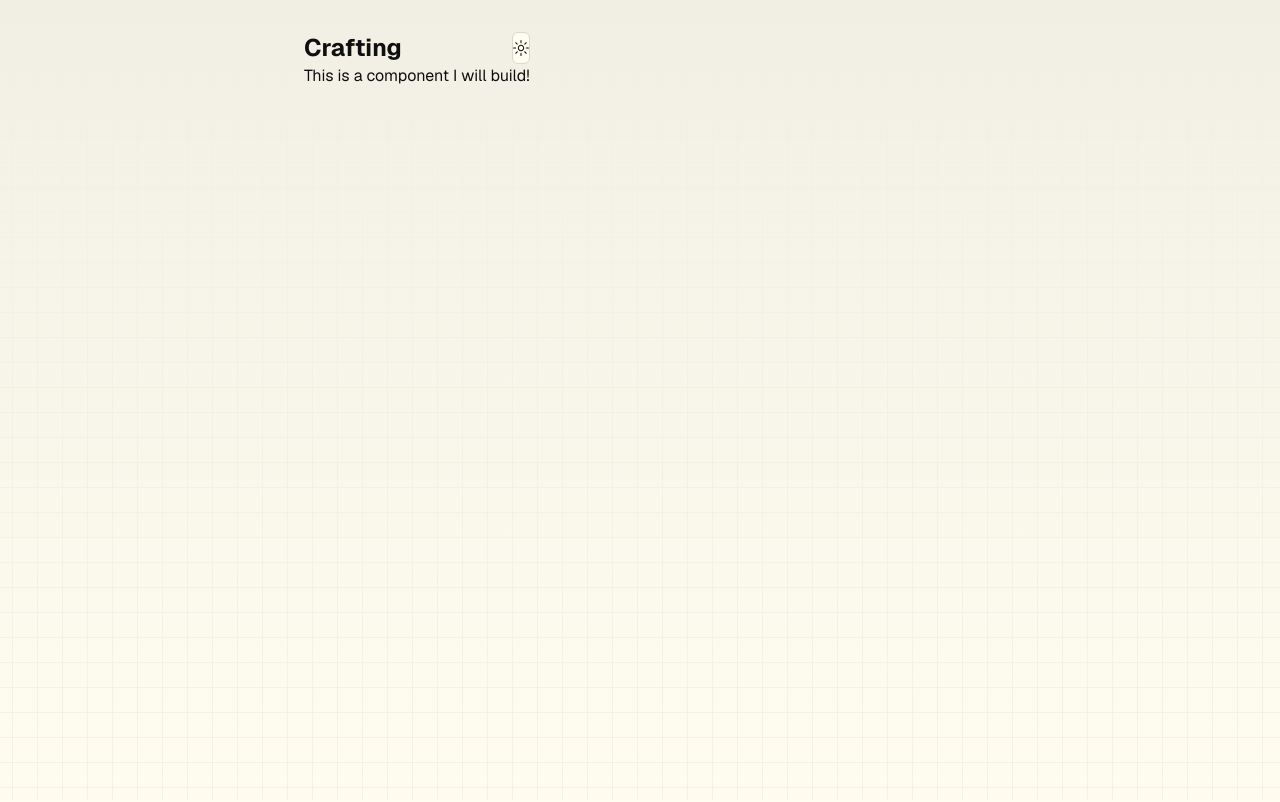
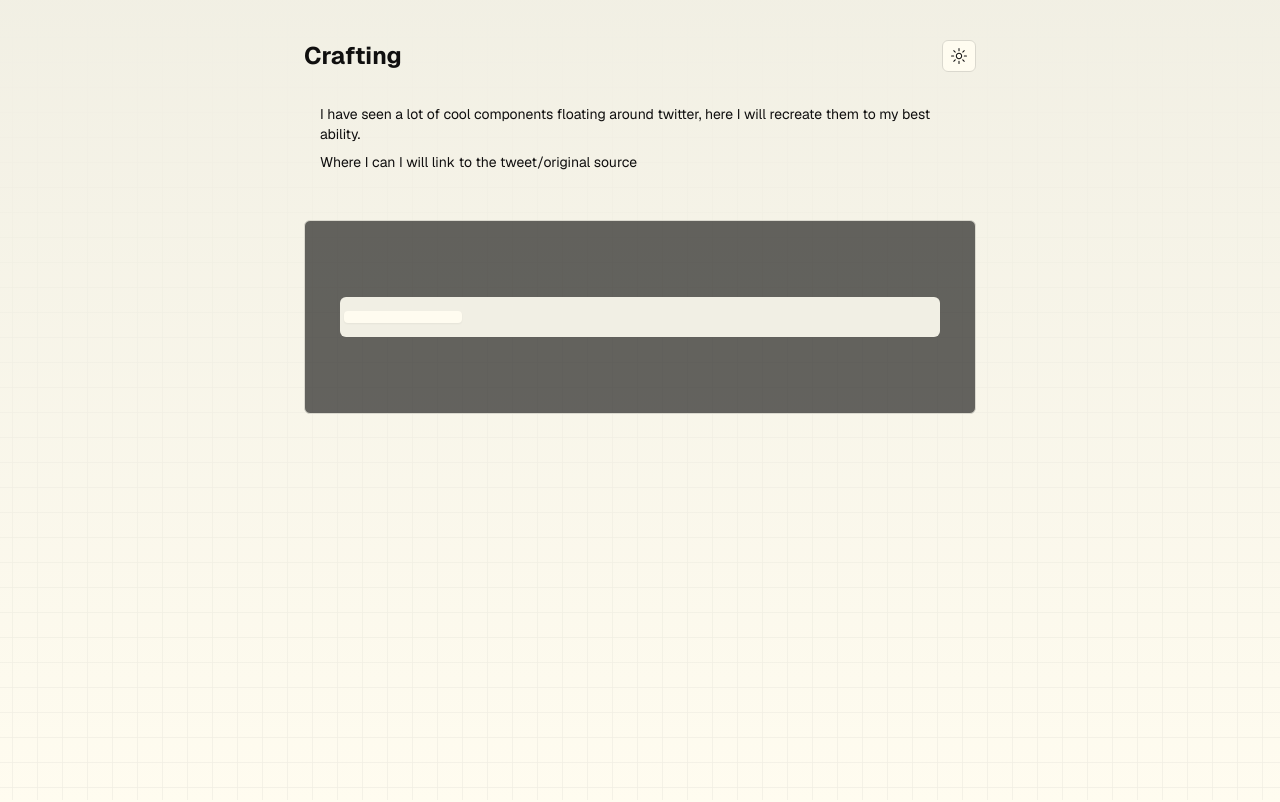
Before and after one commit to einargudnig/craft, a Next.js app: page / in a window 1280 px wide. Shown: the top 802 px of the page. Built offline with nearby package versions, Linux system fonts and the light colour scheme.

Commit message:
building first component

```diff
--- a/app/page.tsx
+++ b/app/page.tsx
@@ -1,17 +1,31 @@
-import { ThemeToggle } from "@/components/theme-toggle";
-import Image from "next/image";
+import { ThemeToggle } from '@/components/theme-toggle';
+import { ComponentContainer } from '@/components/component-container';
+import { TabsComponent } from '@/components/tabs';
+import Image from 'next/image';
 
 export default function Home() {
 	return (
 		<section className="mx-auto w-full max-w-2xl space-y-8 print:space-y-6">
 			<div className="flex items-center justify-between">
-        <div className="flex flex-col">
-          <div className="flex justify-between w-full">
+				<div className="flex flex-col w-full">
+					<div className="flex justify-between mt-2">
 						<h1 className="md:text-2xl font-bold">Crafting</h1>
 						<ThemeToggle />
 					</div>
-          <div>
-            This is a component I will build!
+					<div className="my-4 p-4">
+						<p className="text-sm">
+							I have seen a lot of cool components floating around twitter, here I
+							will recreate them to my best ability.
+						</p>
+						<p className="text-sm mt-2">
+							Where I can I will link to the tweet/original source
+						</p>
+					</div>
+					{/* <div className="mt-4">
+						<ComponentContainer />
+					</div> */}
+					<div className="mt-4">
+						<TabsComponent />
 					</div>
 				</div>
 			</div>
--- /dev/null
+++ b/components/component-container.tsx
@@ -0,0 +1,9 @@
+export function ComponentContainer() {
+	return (
+		<div className="border border-1 rounded-md bg-black/60">
+			<div className="w-full h-48 flex justify-center items-center">
+				<h3>Container</h3>
+			</div>
+		</div>
+	);
+}
--- /dev/null
+++ b/components/tabs.tsx
@@ -0,0 +1,33 @@
+import { Tabs, TabsList, TabsTrigger } from './ui/tabs';
+import { Fingerprint, Bolt, Info, CircleUserRound, CircleDollarSign } from 'lucide-react';
+
+export function TabsComponent() {
+	return (
+		<div className="border border-1 rounded-md bg-black/60">
+			<div className="w-full h-48 flex justify-center items-center">
+				<Tabs defaultValue="general" className="w-[600px]">
+					<TabsList className="grid w-full grid-cols-5">
+						<TabsTrigger value="general">
+							<div className="flex items-center">
+								<Bolt color={'white'} size={20} />
+							</div>
+						</TabsTrigger>
+						<TabsTrigger value="about">
+							<Info color={'white'} size={20} />
+							<p className="ml-2 text-white">About</p>
+						</TabsTrigger>
+						<TabsTrigger value="billing">
+							<CircleDollarSign color={'white'} size={20} />
+						</TabsTrigger>
+						<TabsTrigger value="privacy">
+							<Fingerprint color={'white'} size={20} />
+						</TabsTrigger>
+						<TabsTrigger value="profile">
+							<CircleUserRound color={'white'} size={20} />
+						</TabsTrigger>
+					</TabsList>
+				</Tabs>
+			</div>
+		</div>
+	);
+}
--- a/components/ui/button.tsx
+++ b/components/ui/button.tsx
@@ -1,56 +1,55 @@
-import * as React from "react"
-import { Slot } from "@radix-ui/react-slot"
-import { cva, type VariantProps } from "class-variance-authority"
+import * as React from 'react';
+import { Slot } from '@radix-ui/react-slot';
+import { cva, type VariantProps } from 'class-variance-authority';
 
-import { cn } from "@/lib/utils"
+import { cn } from '@/lib/utils';
 
 const buttonVariants = cva(
-  "inline-flex items-center justify-center whitespace-nowrap rounded-md text-sm font-medium ring-offset-background transition-colors focus-visible:outline-none focus-visible:ring-2 focus-visible:ring-ring focus-visible:ring-offset-2 disabled:pointer-events-none disabled:opacity-50",
+	'inline-flex items-center justify-center whitespace-nowrap rounded-md text-sm font-medium ring-offset-background transition-colors focus-visible:outline-none focus-visible:ring-2 focus-visible:ring-ring focus-visible:ring-offset-2 disabled:pointer-events-none disabled:opacity-50',
 	{
 		variants: {
 			variant: {
-        default: "bg-primary text-primary-foreground hover:bg-primary/90",
-        destructive:
-          "bg-destructive text-destructive-foreground hover:bg-destructive/90",
+				default: 'bg-primary text-primary-foreground hover:bg-primary/90',
+				destructive: 'bg-destructive text-destructive-foreground hover:bg-destructive/90',
 				outline:
-          "border border-input bg-background hover:bg-accent hover:text-accent-foreground",
-        secondary:
-          "bg-secondary text-secondary-foreground hover:bg-secondary/80",
-        ghost: "hover:bg-accent hover:text-accent-foreground",
-        link: "text-primary underline-offset-4 hover:underline",
+					'border border-input bg-background hover:bg-accent hover:text-accent-foreground',
+				secondary: 'bg-secondary text-secondary-foreground hover:bg-secondary/80',
+				ghost: 'hover:bg-accent hover:text-accent-foreground',
+				link: 'text-primary underline-offset-4 hover:underline'
 			},
 			size: {
-        default: "h-10 px-4 py-2",
-        sm: "h-9 rounded-md px-3",
-        lg: "h-11 rounded-md px-8",
-        icon: "h-10 w-10",
-      },
+				default: 'h-10 px-4 py-2',
+				sm: 'h-9 rounded-md px-3',
+				lg: 'h-11 rounded-md px-8',
+				icon: 'h-10 w-10',
+				'theme-toggle': 'rounded-md px-2'
+			}
 		},
 		defaultVariants: {
-      variant: "default",
-      size: "default",
-    },
+			variant: 'default',
+			size: 'default'
 		}
-)
+	}
+);
 
 export interface ButtonProps
 	extends React.ButtonHTMLAttributes<HTMLButtonElement>,
 		VariantProps<typeof buttonVariants> {
-  asChild?: boolean
+	asChild?: boolean;
 }
 
 const Button = React.forwardRef<HTMLButtonElement, ButtonProps>(
 	({ className, variant, size, asChild = false, ...props }, ref) => {
-    const Comp = asChild ? Slot : "button"
+		const Comp = asChild ? Slot : 'button';
 		return (
 			<Comp
 				className={cn(buttonVariants({ variant, size, className }))}
 				ref={ref}
 				{...props}
 			/>
-    )
+		);
 	}
-)
-Button.displayName = "Button"
+);
+Button.displayName = 'Button';
 
-export { Button, buttonVariants }
+export { Button, buttonVariants };
--- a/components/ui/tabs.tsx
+++ b/components/ui/tabs.tsx
@@ -1,11 +1,11 @@
-"use client"
+'use client';
 
-import * as React from "react"
-import * as TabsPrimitive from "@radix-ui/react-tabs"
+import * as React from 'react';
+import * as TabsPrimitive from '@radix-ui/react-tabs';
 
-import { cn } from "@/lib/utils"
+import { cn } from '@/lib/utils';
 
-const Tabs = TabsPrimitive.Root
+const Tabs = TabsPrimitive.Root;
 
 const TabsList = React.forwardRef<
 	React.ElementRef<typeof TabsPrimitive.List>,
@@ -14,28 +14,32 @@ const TabsList = React.forwardRef<
 	<TabsPrimitive.List
 		ref={ref}
 		className={cn(
-      "inline-flex h-10 items-center justify-center rounded-md bg-muted p-1 text-muted-foreground",
+			'inline-flex h-10 items-center justify-center rounded-md bg-muted p-1 text-muted-foreground',
 			className
 		)}
 		{...props}
 	/>
-))
-TabsList.displayName = TabsPrimitive.List.displayName
+));
+TabsList.displayName = TabsPrimitive.List.displayName;
 
 const TabsTrigger = React.forwardRef<
 	React.ElementRef<typeof TabsPrimitive.Trigger>,
 	React.ComponentPropsWithoutRef<typeof TabsPrimitive.Trigger>
->(({ className, ...props }, ref) => (
+>(({ children, className, ...props }, ref) => (
 	<TabsPrimitive.Trigger
 		ref={ref}
 		className={cn(
-      "inline-flex items-center justify-center whitespace-nowrap rounded-sm px-3 py-1.5 text-sm font-medium ring-offset-background transition-all focus-visible:outline-none focus-visible:ring-2 focus-visible:ring-ring focus-visible:ring-offset-2 disabled:pointer-events-none disabled:opacity-50 data-[state=active]:bg-background data-[state=active]:text-foreground data-[state=active]:shadow-sm",
+			'inline-flex items-center justify-center whitespace-nowrap rounded-sm px-3 py-1.5 text-sm font-medium ring-offset-background transition-all focus-visible:outline-none focus-visible:ring-2 focus-visible:ring-ring focus-visible:ring-offset-2 disabled:pointer-events-none disabled:opacity-50 data-[state=active]:bg-background data-[state=active]:text-foreground data-[state=active]:shadow-sm',
 			className
 		)}
 		{...props}
-  />
-))
-TabsTrigger.displayName = TabsPrimitive.Trigger.displayName
+	>
+		<span data-active={props['data-state'] === 'active' ? true : undefined}>
+			{props['data-state'] === 'active' ? children : null}
+		</span>
+	</TabsPrimitive.Trigger>
+));
+TabsTrigger.displayName = TabsPrimitive.Trigger.displayName;
 
 const TabsContent = React.forwardRef<
 	React.ElementRef<typeof TabsPrimitive.Content>,
@@ -44,12 +48,12 @@ const TabsContent = React.forwardRef<
 	<TabsPrimitive.Content
 		ref={ref}
 		className={cn(
-      "mt-2 ring-offset-background focus-visible:outline-none focus-visible:ring-2 focus-visible:ring-ring focus-visible:ring-offset-2",
+			'mt-2 ring-offset-background focus-visible:outline-none focus-visible:ring-2 focus-visible:ring-ring focus-visible:ring-offset-2',
 			className
 		)}
 		{...props}
 	/>
-))
-TabsContent.displayName = TabsPrimitive.Content.displayName
+));
+TabsContent.displayName = TabsPrimitive.Content.displayName;
 
-export { Tabs, TabsList, TabsTrigger, TabsContent }
+export { Tabs, TabsList, TabsTrigger, TabsContent };
--- a/package.json
+++ b/package.json
@@ -25,7 +25,7 @@
     "class-variance-authority": "^0.7.0",
     "clsx": "^2.1.0",
     "geist": "^1.3.0",
-    "lucide-react": "^0.368.0",
+    "lucide-react": "^0.379.0",
     "next": "14.2.1",
     "next-themes": "^0.3.0",
     "react": "^18",
```
Also changed, not shown: 1 other file (tests, documents, lock files or other folders). Lines whose indentation alone changed are shown as unchanged.
